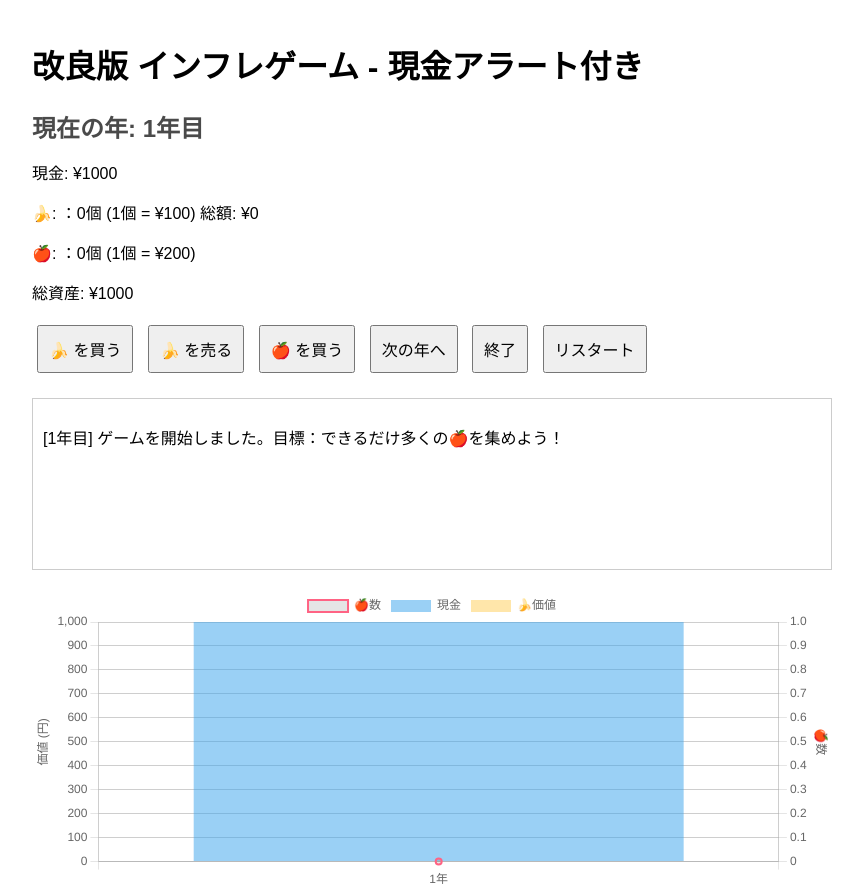
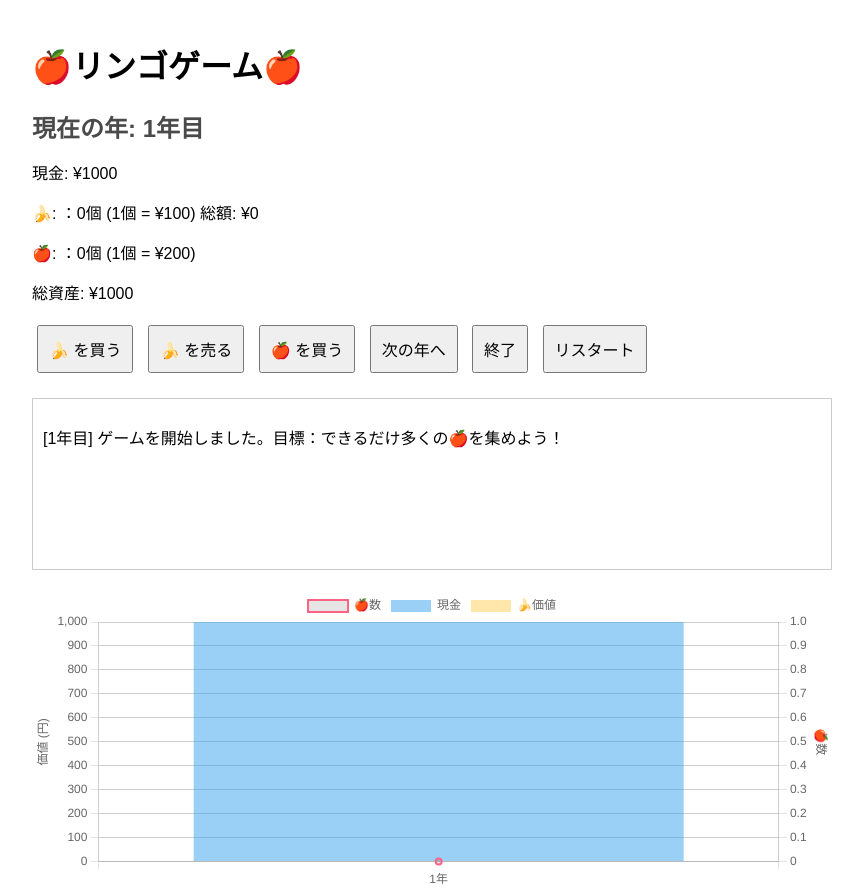
Before and after one commit to tregu148/public, a plain HTML site: page index.html in a window 1280 px wide. Shown: the top 893 px of the page, without its empty margins (208-1071 px from the left). Drawn offline with nearby package versions, Linux system fonts and the light colour scheme.

Commit message:
Update index.html

```diff
--- a/index.html
+++ b/index.html
@@ -24,7 +24,7 @@
     </style>
 </head>
 <body>
-    <h1>改良版 インフレゲーム - 現金アラート付き</h1>
+    <h1>🍎リンゴゲーム🍎</h1>
     <div id="alert"></div>
     <div id="current-year"></div>
     <div id="game-status"></div>
```
